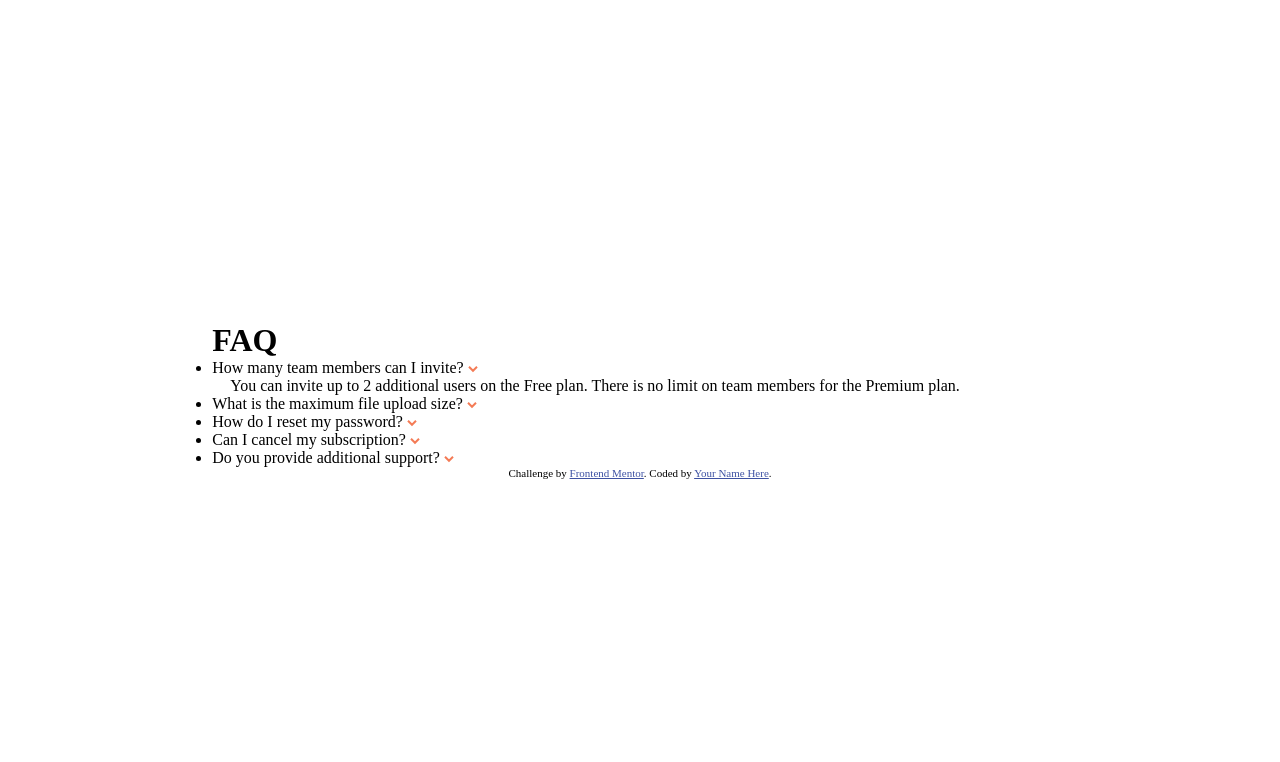
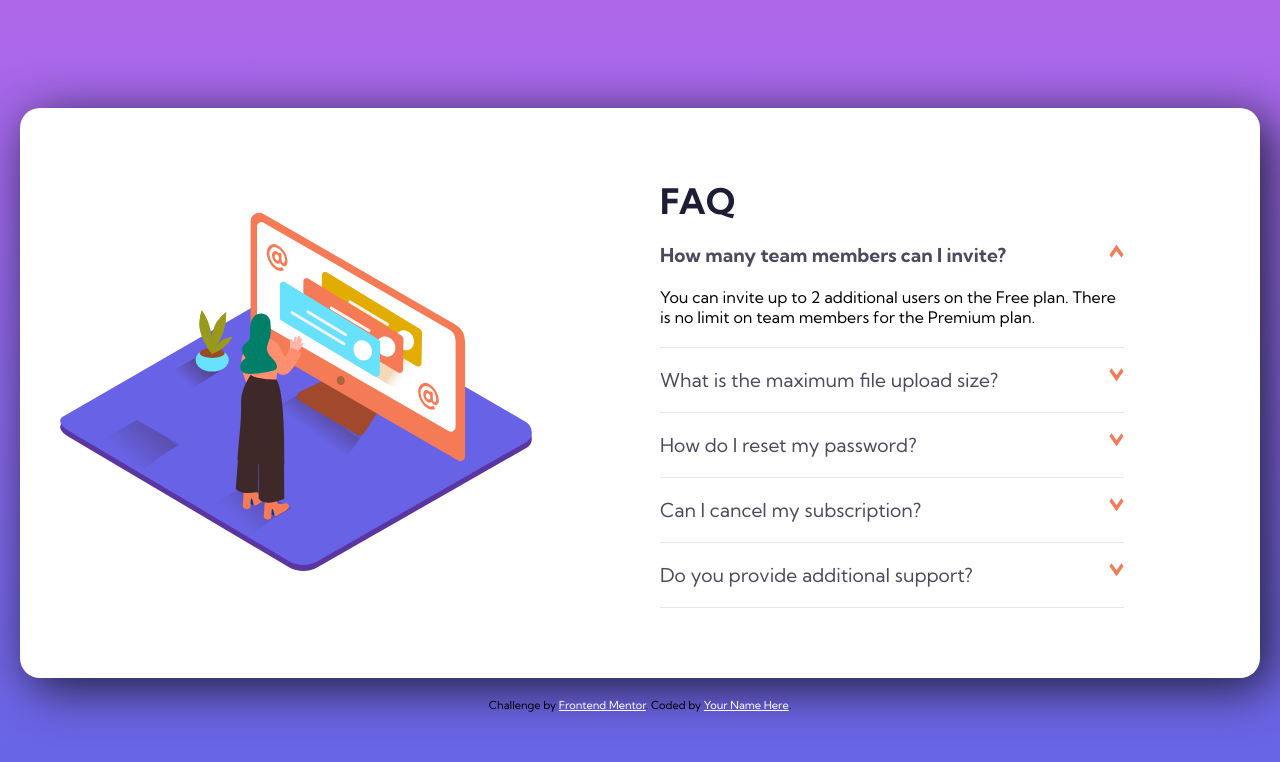
Before and after one commit to ericlesbrum/FAQ-accordion-card, a plain HTML site: page index.html in a window 1280 px wide. Both pictures are taken after a click on the element "How many team members can I invite?". Drawn offline with Linux system fonts and the light colour scheme.

Commit message:
adjust faq

```diff
--- a/index.html
+++ b/index.html
@@ -16,9 +16,10 @@
 
 <body>
   <main>
-    <div>
+    <div class="images">
+      <img src="./images/illustration-woman-online-desktop.svg" alt="woman">
     </div>
-    <div>
+    <div class="faq">
       <h1>FAQ</h1>
       <ul>
         <li>
@@ -26,10 +27,10 @@
             <span>
               How many team members can I invite?
             </span>
-            <img src="./images/icon-arrow-down.svg" alt="arrow">
+            <img src="./images/icon-arrow-down.svg" alt="arrow" class="arrow">
           </div>
           <p class="content">
-            You can invite up to 2 additional users on the Free plan. There is no limit on
+          You can invite up to 2 additional users on the Free plan. There is no limit on
             team members for the Premium plan.
           </p>
         </li>
@@ -38,7 +39,7 @@
             <span>
               What is the maximum file upload size?
             </span>
-            <img src="./images/icon-arrow-down.svg" alt="arrow">
+            <img src="./images/icon-arrow-down.svg" alt="arrow" class="arrow">
           </div>
           <p class="content">
             No more than 2GB. All files in your account must fit your allotted storage space.
@@ -49,7 +50,7 @@
             <span>
               How do I reset my password?
             </span>
-            <img src="./images/icon-arrow-down.svg" alt="arrow">
+            <img src="./images/icon-arrow-down.svg" alt="arrow" class="arrow">
           </div>
           <p class="content">
             Click “Forgot password” from the login page or “Change password” from your profile page.
@@ -61,7 +62,7 @@
             <span>
               Can I cancel my subscription?
             </span>
-            <img src="./images/icon-arrow-down.svg" alt="arrow">
+            <img src="./images/icon-arrow-down.svg" alt="arrow" class="arrow">
           </div>
           <p class="content">
             Yes! Send us a message and we’ll process your request no questions asked.
@@ -72,7 +73,7 @@
             <span>
               Do you provide additional support?
             </span>
-            <img src="./images/icon-arrow-down.svg" alt="arrow">
+            <img src="./images/icon-arrow-down.svg" alt="arrow" class="arrow">
           </div>
           <p class="content">
             Chat and email support is available 24/7. Phone lines are open during normal business hours.
--- a/main.js
+++ b/main.js
@@ -1,14 +1,19 @@
-var coll = document.getElementsByClassName("collapsible");
+var coll = document.querySelectorAll(".collapsible");
 var i;
 
 for (i = 0; i < coll.length; i++) {
-  coll[i].addEventListener("click", function() {
-    this.classList.toggle("active");
+  coll[i].addEventListener("click", function () {
     var content = this.nextElementSibling;
-    if (content.style.maxHeight){
+    if (content.style.maxHeight) {
       content.style.maxHeight = null;
+      this.classList.remove('selected');
+      this.querySelector('.arrow').classList.remove('rotate');
+      content.style.margin = "0px 0px 0px 0px"
     } else {
+      this.classList.add('selected');
+      this.querySelector('.arrow').classList.add('rotate');
       content.style.maxHeight = content.scrollHeight + "px";
+      content.style.margin = "0px 0px 20px 0px"
     }
   });
 }
--- a/styles.css
+++ b/styles.css
@@ -1,3 +1,20 @@
+@import url('https://fonts.googleapis.com/css2?family=Kumbh+Sans:wght@400;700&display=swap');
+
+:root {
+    /*Text*/
+    --Verydarkdesaturatedblue: hsl(238, 29%, 16%);
+    --Softred: hsl(14, 88%, 65%);
+    --Verydarkgrayishblue: hsl(237, 12%, 33%);
+    --Darkgrayishblue: hsl(240, 6%, 50%);
+
+    /*Dividers*/
+    --Lightgrayishblue: hsl(240, 5%, 91%);
+
+    /*Gradient*/
+    --Softviolet: hsl(273, 75%, 66%);
+    --Softblue: hsl(240, 73%, 65%);
+}
+
 * {
     padding: 0;
     margin: 0;
@@ -5,6 +22,9 @@
 }
 
 body {
+    font-family: 'Kumbh Sans', sans-serif;
+    font-size: 12;
+    font-weight: 400;
     display: flex;
     justify-content: center;
     align-items: center;
@@ -12,25 +32,90 @@ body {
     height: 100vh;
     width: 100%;
     flex-direction: column;
+    background: linear-gradient(0deg, var(--Softblue), var(--Softviolet));
 }
-main{
+
+main {
+    box-shadow: 10px 10px 50px var(--Verydarkdesaturatedblue);
     display: flex;
     justify-content: center;
+    align-items: center;
+    background-color: white;
+    overflow: hidden;
+    border-radius: 20px;
+    width: 1200px;
+    height: 530px;
+    margin: 20px;
+    padding: 20px;
 }
 
-.content {
-    padding: 0 18px;
-    max-height: 0;
-    overflow: hidden;
-    transition: max-height 0.2s ease-out;
+main .images {
+    width: 50%;
+    padding: 20px;
+}
+
+main .faq {
+    width: 50%;
+}
+
+main .faq h1 {
+    color: var(--Verydarkdesaturatedblue);
+    font-size: 2.2rem;
+}
+
+main .faq ul {
+    list-style: none;
+    width: 80%;
+}
+
+main .faq ul li {
+    border-bottom: 1px solid var(--Lightgrayishblue);
 }
 
 .collapsible {
     cursor: pointer;
     border: none;
     text-align: left;
+    width: 100%;
+    display: flex;
+    justify-content: space-between;
+    margin: 20px 0 0px 0;
 }
 
+.selected {
+    font-weight: 700;
+}
+
+.collapsible :hover {
+    color: var(--Softred);
+    font-weight: 700;
+}
+
+.collapsible img {
+    width: 15px;
+    height: 15px;
+}
+
+.collapsible span {
+    color: var(--Verydarkgrayishblue);
+    font-size: 1.2rem;
+    display: block;
+    margin-bottom: 20px;
+}
+
+.arrow {
+    transition: all 0.2s ease-out;
+}
+
+.rotate {
+    transform: rotate(180deg);
+}
+
+.content {
+    max-height: 0;
+    overflow: hidden;
+    transition: max-height 0.2s ease-out;
+}
 
 .attribution {
     font-size: 11px;
@@ -38,5 +123,5 @@ main{
 }
 
 .attribution a {
-    color: hsl(228, 45%, 44%);
+    color: white;
 }
```
